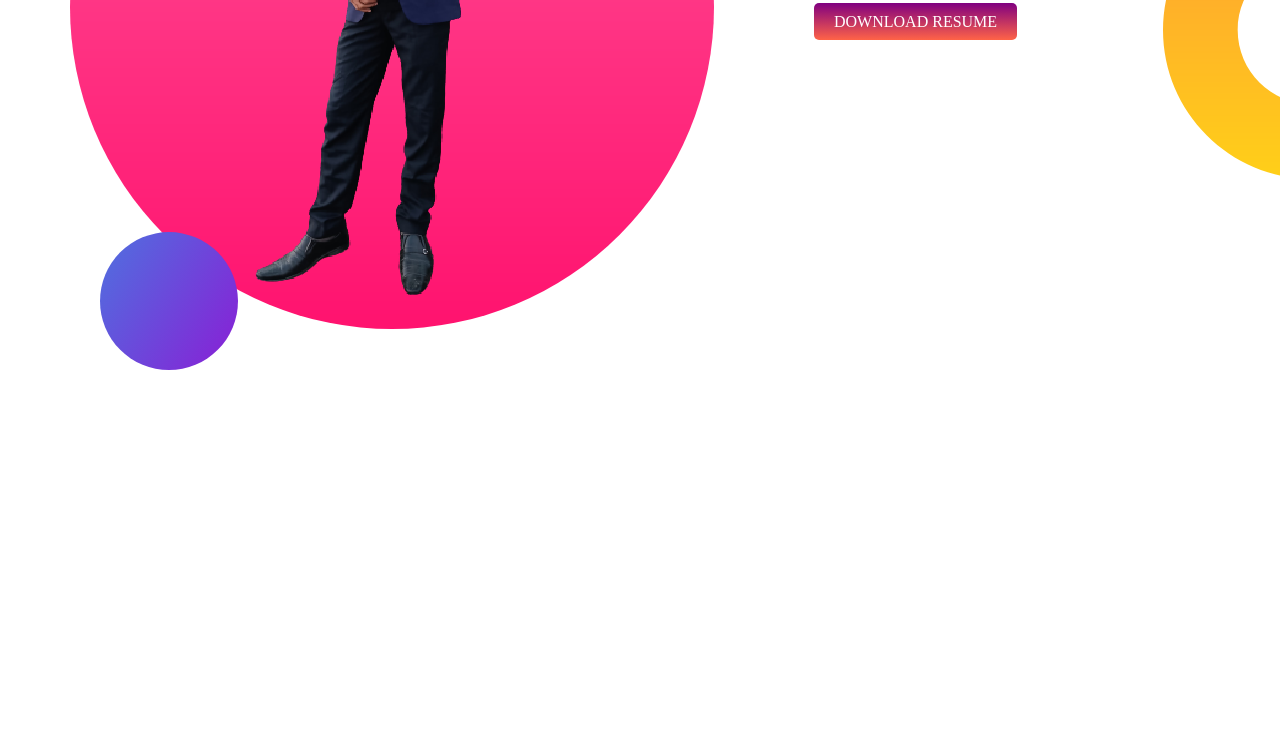
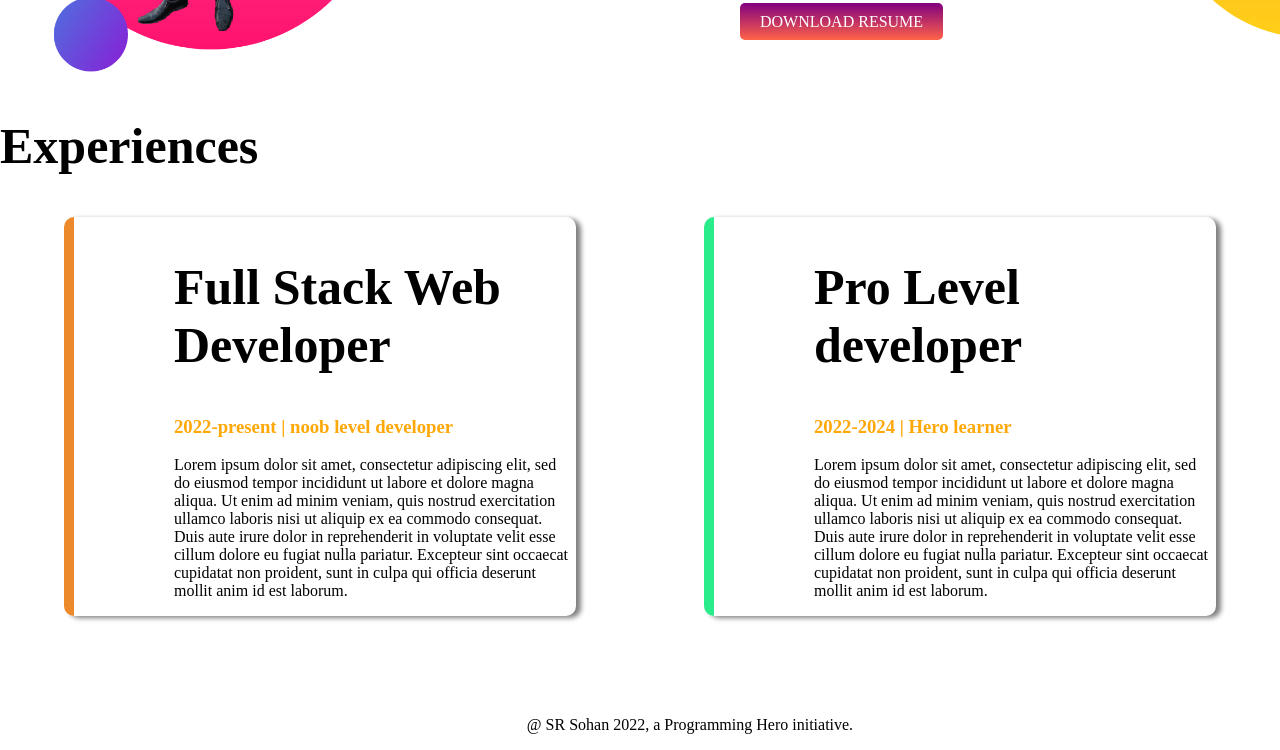
Before and after one commit to sohan284/developer_portfolio, a plain HTML site: page index.html in a window 1280 px wide. Shown: the part 825-1575 px from the top of the page. Before the commit the page ends 1200 px from the top, so only its background shows below. Drawn offline with Linux system fonts and the light colour scheme.

Commit message:
portfolio done

```diff
--- a/index.html
+++ b/index.html
@@ -13,8 +13,8 @@
 </head>
 
 <body>
-    <section class="top-banner">
-        <div class="text">
+    <section class="top-banner  flexible-container">
+        <div class="text half-width">
             <h1 class="welcome">Welcome To</h1>
             <h1 class="sr"> <span class="orange">SR Sohan </span>World!</h1>
             <h3>I can develop website</h3>
@@ -30,8 +30,10 @@
             <img src="images/sohan.png" alt="">
         </div>
     </section>
-    <section class="dream-big">
-        <div>
+
+
+    <section class="dream-big flexible-container">
+        <div class="half-width">
             <img src="images/my-bg2.png">
         </div>
         <div class="half-width">
@@ -48,6 +50,42 @@
 
     </section>
 
+    <section class="ex-area">
+        <h1 class="ex">Experiences</h1>
+        <div class="flexible-container">
+            <div class="box-shadow  half-width">
+                <h1 class="sr">Full Stack Web Developer</h1>
+                <h3 class="orange">2022-present | noob level developer</h3>
+                <p>Lorem ipsum dolor sit amet, consectetur adipiscing elit, sed do eiusmod tempor incididunt ut labore
+                    et
+                    dolore magna aliqua. Ut enim ad minim veniam, quis nostrud exercitation ullamco laboris nisi ut
+                    aliquip
+                    ex ea commodo consequat. Duis aute irure dolor in reprehenderit in voluptate velit esse cillum
+                    dolore eu
+                    fugiat nulla pariatur. Excepteur sint occaecat cupidatat non proident, sunt in culpa qui officia
+                    deserunt mollit anim id est laborum.</p>
+            </div>
+            <div class="box-shadow2 half-width">
+                <h1 class="sr">Pro Level developer</h1>
+                <h3 class="orange">2022-2024 | Hero learner</h3>
+                <p>Lorem ipsum dolor sit amet, consectetur adipiscing elit, sed do eiusmod tempor incididunt ut labore
+                    et
+                    dolore
+                    magna aliqua. Ut enim ad minim veniam, quis nostrud exercitation ullamco laboris nisi ut aliquip ex
+                    ea
+                    commodo consequat. Duis aute irure dolor in reprehenderit in voluptate velit esse cillum dolore eu
+                    fugiat
+                    nulla pariatur. Excepteur sint occaecat cupidatat non proident, sunt in culpa qui officia deserunt
+                    mollit
+                    anim id est laborum.</p>
+            </div>
+        </div>
+
+    </section>
+    <footer>
+        <p> @ SR Sohan 2022, a Programming Hero initiative.</p>
+    </footer>
+
 </body>
 
 </html>
--- a/style.css
+++ b/style.css
@@ -30,9 +30,9 @@ p{
     color: black;
 }
 .orange{
-    color: rgb(255, 168, 7);
+    color: #ffa807;
 }
-section{
+.flexible-container{
     display: flex;
     margin-bottom: 100px;
 }
@@ -50,7 +50,6 @@ section{
     border-radius: 5px;
     margin-left: 100px;
 
-
 }
 .top-banner{
     background-image: url(images/exp-bg.png);
@@ -63,3 +62,25 @@ section{
     background-position: right;
     margin: 0%;
 }
+.ex{
+    font-size: 50px;
+}
+.box-shadow{
+    width: 40%;
+    margin-left: 5%;
+    margin-right: 5%;
+    border-radius: 10px;
+    box-shadow: 5px 2px 5px gray;
+    border-left: 10px solid rgb(236, 137, 43);
+}
+.box-shadow2{
+    width: 40%;
+    margin-left: 5%;
+    margin-right: 5%;
+    border-radius: 10px;
+    box-shadow: 5px 2px 5px gray;
+    border-left: 10px solid rgb(43, 236, 139);
+}
+footer p{
+    text-align: center;
+}
```
